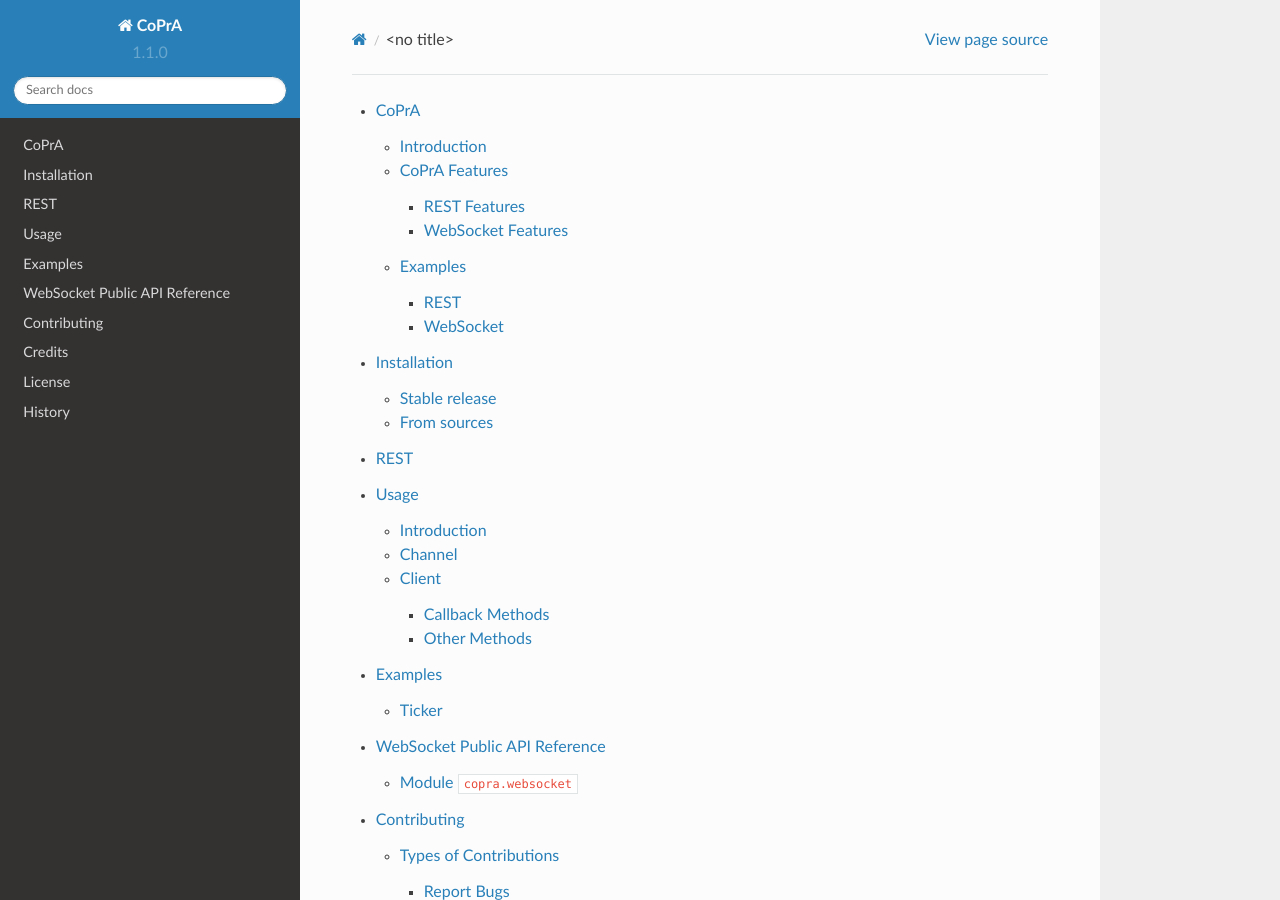
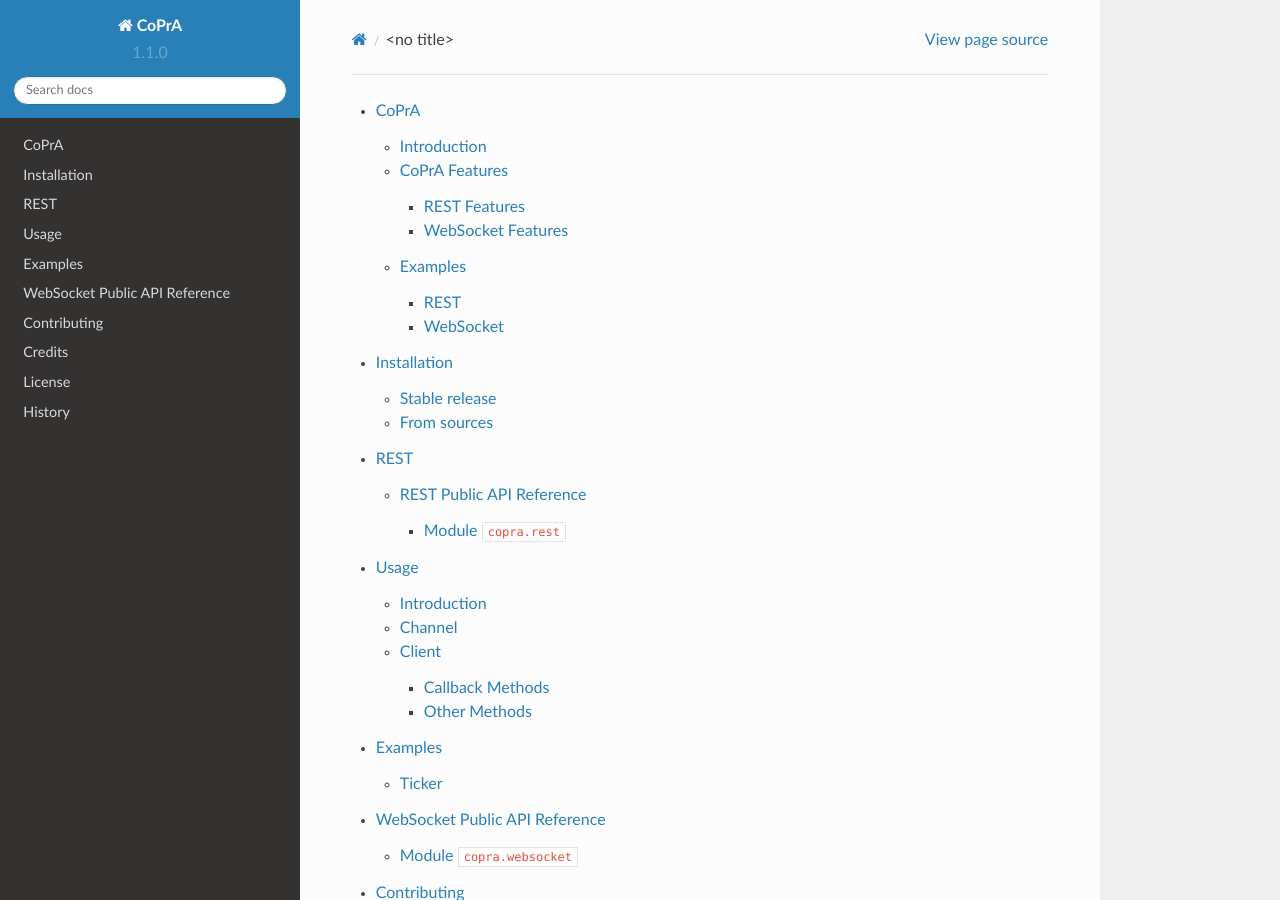
Before and after one commit to tpodlaski/copra, a Sphinx documentation site: the page built from docs/contents.rst, in a window 1280 px wide and 900 px high. Built offline with Sphinx 7.4.7 and the Read the Docs theme 2.0.0, drawn with Linux system fonts in a browser that asks for light colours; pages that are not in the unit, such as notebooks, are missing from menus.

Commit message:
Update toc.rst

```diff
--- a/docs/rest/toc.rst
+++ b/docs/rest/toc.rst
@@ -4,4 +4,4 @@ REST
 .. toctree::
    :maxdepth: 2
 
-   source/copra.rest
+   ../source/copra.rest
```
